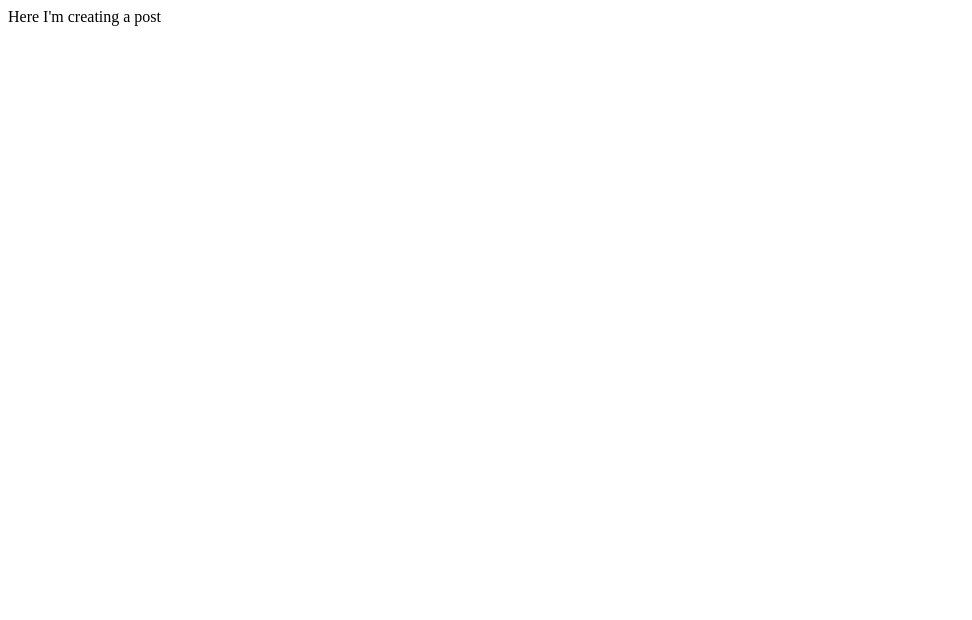
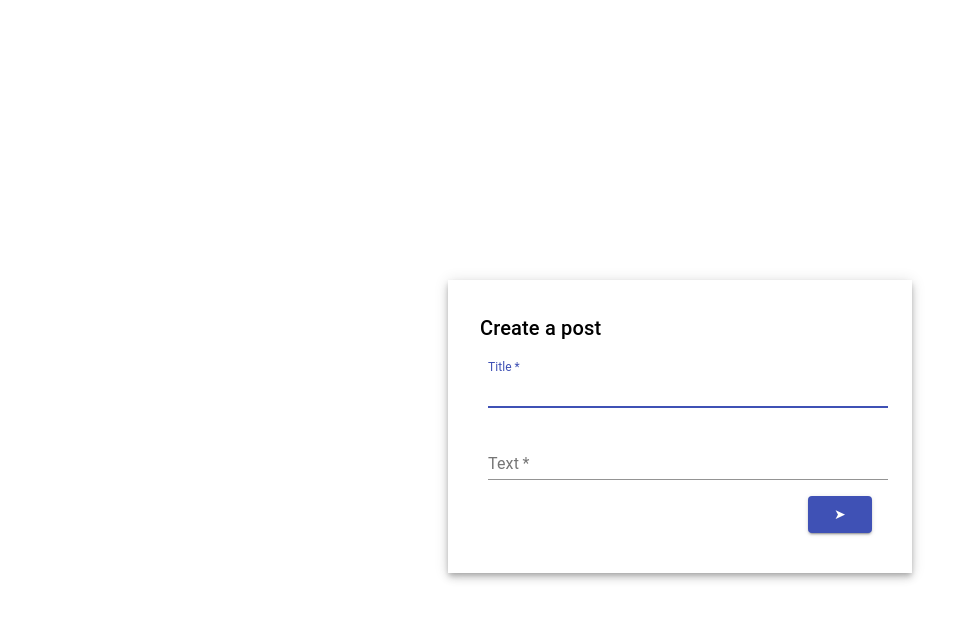
Before and after one commit to olena-rolska/developsBlog, a Next.js app: page /create in a window 1280 px wide. Shown: the top 620 px of the page, without its empty margins (0-972 px from the left). Built offline with nearby package versions, Linux system fonts and the light colour scheme.

Commit message:
create message page building in process

```diff
--- a/pages/create/index.tsx
+++ b/pages/create/index.tsx
@@ -1,7 +1,152 @@
-import React from 'react';
+import React, {useState, useEffect} from 'react';
+import Link from 'next/link';
+import { makeStyles } from '@material-ui/core/styles';
 
-export default function CreatePost() {
+import axios from 'axios';
+
+
+import Button from '@material-ui/core/Button';
+import TextField from '@material-ui/core/TextField';
+import Typography from '@material-ui/core/Typography';
+
+const useStyles = makeStyles(theme => ({
+  main: {
+    width: '100%',
+    height: '100hv',
+    padding: 0,
+  },
+  fab: {
+    position: 'absolute',
+    top: theme.spacing(2),
+    right: theme.spacing(2),
+    textDecoration: "none",
+    color: 'black',
+  },
+  link: {
+    textDecoration: "none",
+    color: 'black',
+  },
+  cards: {
+    width : '80%',
+    display: 'flex',
+  },
+  card: {
+    maxWidth: '30%',
+    marginLeft: 'auto',
+    marginRight: 'auto',
+    marginTop: '4%',
+    display: 'flex',
+    flexDirection: 'column',
+    justifyContent: 'space-between',
+  },
+  action: {
+      display: 'flex',
+      justifyContent: "space-around",
+  },
+  button: {
+    margin: theme.spacing(5),
+    fontSize: '1em',
+    background: 'white',
+  },
+  button_s: {
+    margin: theme.spacing(1),
+    float: 'right',
+  },
+  rightIcon: {
+    marginLeft: theme.spacing(1),
+  },
+  margin: {
+    position: 'absolute',
+    top: 10,
+    right: 10,
+  },
+  paper: {
+    position: 'absolute',
+    top: "35%",
+    left: "35%",
+    width: 400,
+    backgroundColor: theme.palette.background.paper,
+    boxShadow: theme.shadows[5],
+    padding: theme.spacing(4),
+    outline: 'none',
+  },
+  textField: {
+    marginLeft: theme.spacing(1),
+    marginRight: theme.spacing(1),
+    width : '100%',
+  },
+  content: {
+    height: 150,
+    textAlign: 'center',
+  },
+  info: {
+    display: 'flex',
+    justifyContent: 'space-between',
+    alignItems: 'flex-end',
+    paddingTop: '12em',
+  }
+}));
+
+
+const createPost = () => {
+  const classes = useStyles();
+
+  const [values, setValues] = React.useState({});
+
+  const handleChange = name => event => {
+    setValues({ ...values, [name]: event.target.value });
+  };
+
+  const backToMain = () => {
+    return (
+      <div>
+        <Link href={`/`} as={`/`}></Link>
+      </div>
+    )
+  }
+
+  const createMessage = () => {
+    axios.post('https://simple-blog-api.crew.red/posts',{
+    title: values.title,
+    body: values.body
+  },
+  )
+  .then(response =>
+    setValues(''),
+    backToMain()
+  )}
+
   return (
-    <div>Here I'm creating a post</div>
-  )
+    <div className={classes.main}>
+      <div className={classes.paper}>
+        <Typography variant="h6" id="modal-title"> Create a post</Typography>
+        <TextField
+          label="Title"
+          multiline
+          rowsMax="4"
+          value={values.title}
+          onChange={handleChange('title')}
+          className={classes.textField}
+          margin="normal"
+          autoFocus
+          required
+          />
+          <TextField
+          label="Text"
+          multiline
+          rowsMax="4"
+          value={values.body}
+          onChange={handleChange('body')}
+          className={classes.textField}
+          margin="normal"
+          required
+          />
+        <Button variant="contained" color="primary" className={classes.button_s} onClick={createMessage}>
+          ➤
+        </Button>
+      </div>
+  </div>
+  );
 }
+
+export default createPost;
--- a/pages/posts/index.tsx
+++ b/pages/posts/index.tsx
@@ -66,11 +66,11 @@ const Posts = () => {
       <Grid item>
           <Tooltip title="" placement="top-start">
             <Button className={classes.nav} >
-              <Link href={`/create/`} as={`/create/`}><p>Create Post</p></Link>
+              <Link href={`/create/`} as={`/posts/new`}><p>Create Post</p></Link>
             </Button>
           </Tooltip>
         </Grid>
-      <div className={classes.facts}>{posts.slice(0, 6).map(post =>
+      <div className={classes.facts}>{posts.slice(0, 50).map(post =>
         <div className='facts-block__card'>
           <Card className={classes.card}>
             <CardContent>
@@ -78,7 +78,7 @@ const Posts = () => {
               <Typography className={classes.text}>{post.body}</Typography>
             </CardContent>
             <Button>
-              <Link href={`/post/${post.id}`} as={`/post/:id`}><p>Details</p></Link>
+              <Link href={`/posts/${post.id}`} as={`/post/:id`}><p>Details</p></Link>
             </Button>
           </Card>
         </div>
```
